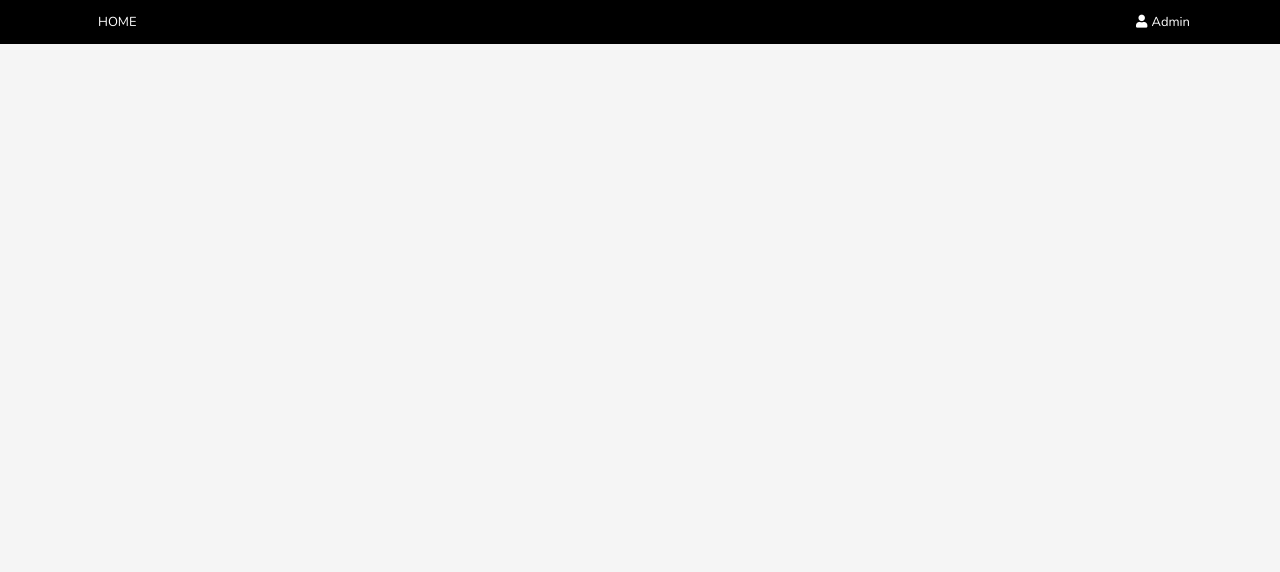
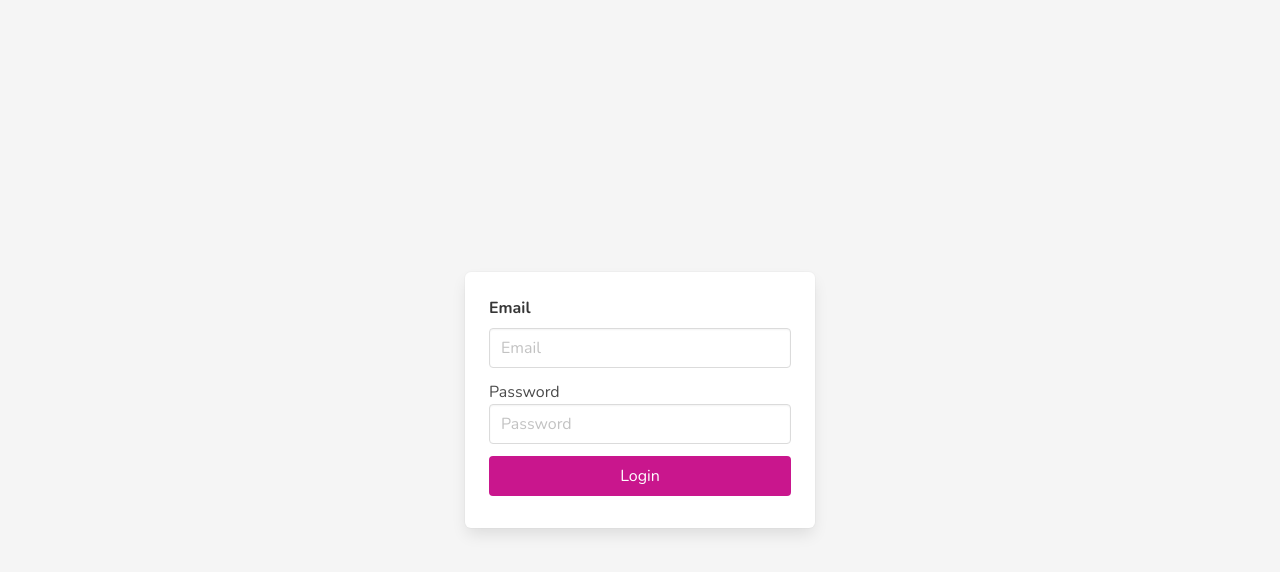
Before and after one commit to HappyJayXin/react-store-practice, a React (Create React App) app: page /login/1 in a window 1280 px wide. Shown: the top 572 px of the page. Built offline with nearby package versions, Linux system fonts and the light colour scheme.

Commit message:
Feat: 12-组件路由

```diff
--- a/package.json
+++ b/package.json
@@ -10,8 +10,10 @@
     "@types/node": "^12.0.0",
     "@types/react": "^16.9.0",
     "@types/react-dom": "^16.9.0",
+    "@types/react-router-dom": "^5.1.3",
     "react": "^16.12.0",
     "react-dom": "^16.12.0",
+    "react-router-dom": "^5.1.2",
     "react-scripts": "3.3.1",
     "typescript": "~3.7.2"
   },
--- /dev/null
+++ b/src/Route.tsx
@@ -0,0 +1,15 @@
+import React from 'react';
+import { BrowserRouter as Router , Switch, Route } from "react-router-dom";
+import Login from 'pages/Login';
+import App from 'pages/App';
+import NotFound from 'pages/NotFound';
+
+export default () => (
+  <Router>
+    <Switch>
+      <Route path="/" exact component={App} />
+      <Route path="/login/:nickname" component={Login} />
+      <Route component={NotFound} />
+    </Switch>
+  </Router>
+)
--- a/src/index.tsx
+++ b/src/index.tsx
@@ -1,12 +1,12 @@
 import React from 'react';
 import * as serviceWorker from 'serviceWorker';
 import ReactDOM from 'react-dom';
-import App from 'components/App';
+import Route from 'Route';
 
 // css
 import 'css/app.scss';
 import 'css/style.scss';
 
-ReactDOM.render(<App />, document.getElementById('app'));
+ReactDOM.render(<Route />, document.getElementById('app'));
 
 serviceWorker.unregister();
--- /dev/null
+++ b/src/pages/Login.tsx
@@ -0,0 +1,39 @@
+import React, { Component } from 'react';
+import { RouteComponentProps } from 'react-router-dom';
+
+interface RouteParams {
+  nickname: string;
+}
+
+interface LoginProps extends RouteComponentProps<RouteParams> {}
+
+export default class Login extends Component<LoginProps> {
+  constructor(props: LoginProps) {
+    super(props);
+  }
+
+  render() {
+    console.log(this.props.match.params.nickname);
+    return (
+      <div className="login-wrapper">
+        <form className="box login-box">
+          <div className="field">
+            <label className="label">Email</label>
+            <div className="control">
+              <input className="input" type="text" placeholder="Email" />
+            </div>
+          </div>
+          <div className="field">
+            <label>Password</label>
+            <div className="control">
+              <input className="input" type="text" placeholder="Password" />
+            </div>
+          </div>
+          <div className="control">
+            <button className="button is-primary is-fullwidth">Login</button>
+          </div>
+        </form>
+      </div>
+    );
+  }
+}
--- /dev/null
+++ b/src/pages/NotFound.tsx
@@ -0,0 +1,7 @@
+import React from 'react';
+
+export default () => (
+  <div className="not-found">
+    <h2>Page Not Found</h2>
+  </div>
+)
```
Also changed, not shown: src/components/Login.tsx (deleted, +0 -21 lines), src/pages/App.tsx (renamed from src/components/App.tsx), 1 other file (tests, documents, lock files or other folders).
